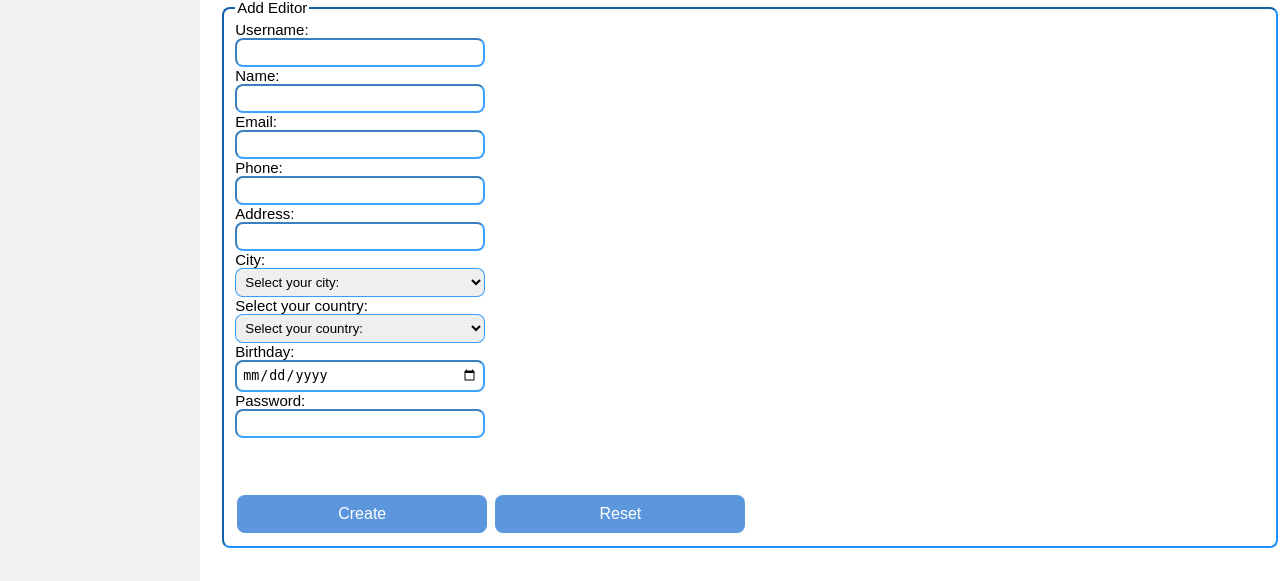
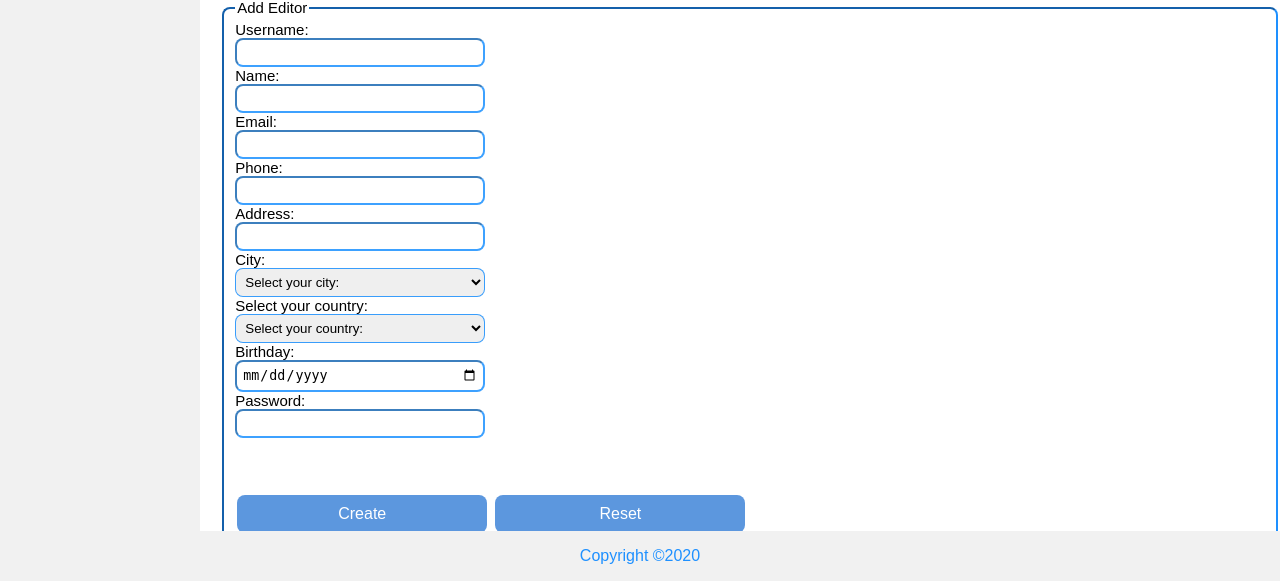
Before and after one commit to mridul-hossain/Tech-Media, a PHP site: page /addEditor.php in a window 1280 px wide. Shown: the part 219-800 px from the top of the page. Run offline with PHP 8.4, Linux system fonts and the light colour scheme.

Commit message:
some files added

```diff
--- a/admin/addEditor.php
+++ b/admin/addEditor.php
@@ -75,7 +75,9 @@ session_start();
             <br>
         </form>
     </div>
-
+    <?php
+    include '../footer.php';
+    ?>
 </body>
 
 </html>
--- a/admin/adminDashboard.php
+++ b/admin/adminDashboard.php
@@ -22,7 +22,9 @@ session_start();
                <h1 class="text_dark center_align">Welcome Admin <span style="color: dodgerblue;"><?php echo $_SESSION['username']; ?></span> </h1>
           </div>
      </div>
-
+     <?php
+     include '../footer.php';
+     ?>
 </body>
 
 </html>
--- a/admin/adminHome.php
+++ b/admin/adminHome.php
@@ -82,6 +82,11 @@ session_start();
         </form>
     </div>
 
+    <?php
+    include '../footer.php';
+    ?>
+
 </body>
 
+
 </html>
--- a/admin/adminLogin.php
+++ b/admin/adminLogin.php
@@ -47,4 +47,5 @@ session_start();
 
 </body>
 
+
 </html>
--- a/admin/editorsData.php
+++ b/admin/editorsData.php
@@ -59,7 +59,6 @@ session_start();
                     <th>Address</th>
                     <th>City</th>
                     <th>Counry</th>
-
                     <th>DOB</th>
                     <th>Image</th>
                 </tr>
@@ -204,7 +203,9 @@ session_start();
             </table>
         </form>
     </div>
-
+    <?php
+    include '../footer.php';
+    ?>
 </body>
 
 </html>
--- a/admin/usersData.php
+++ b/admin/usersData.php
@@ -204,7 +204,9 @@ session_start();
                </table>
           </form>
      </div>
-
+     <?php
+     include '../footer.php';
+     ?>
 </body>
 
 </html>
--- a/footer.php
+++ b/footer.php
@@ -3,12 +3,23 @@
 
 <head>
 	<title></title>
+	<style>
+		.footer {
+			position: fixed;
+			left: 0;
+			bottom: 0;
+			width: 100%;
+			background-color: #f1f1f1;
+			color: dodgerblue;
+			text-align: center;
+		}
+	</style>
 </head>
 
 <body>
-
-	<div style="width: 100%; border-top: 2px solid gray; position: absolute; bottom: 30px;"></div>
-	<div style="position: absolute; bottom: 5px; padding-left: 45%"><?php echo "For reporting any issue, please contact with admin at admin@techmedia.com" ?></div>
+	<div class="footer">
+		<p>Copyright &#169;2020</p>
+	</div>
 
 </body>
 
```
Also changed, not shown: admin/editEditor.php (added), admin/editUser.php (added), admin/removeEditor.php (added), admin/removeUser.php (added).
